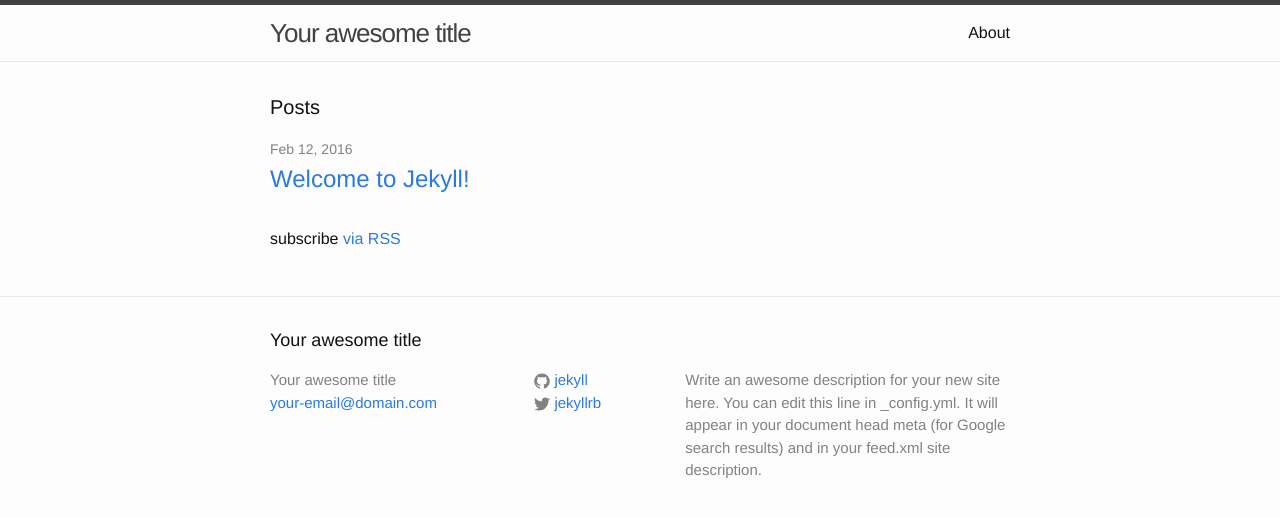
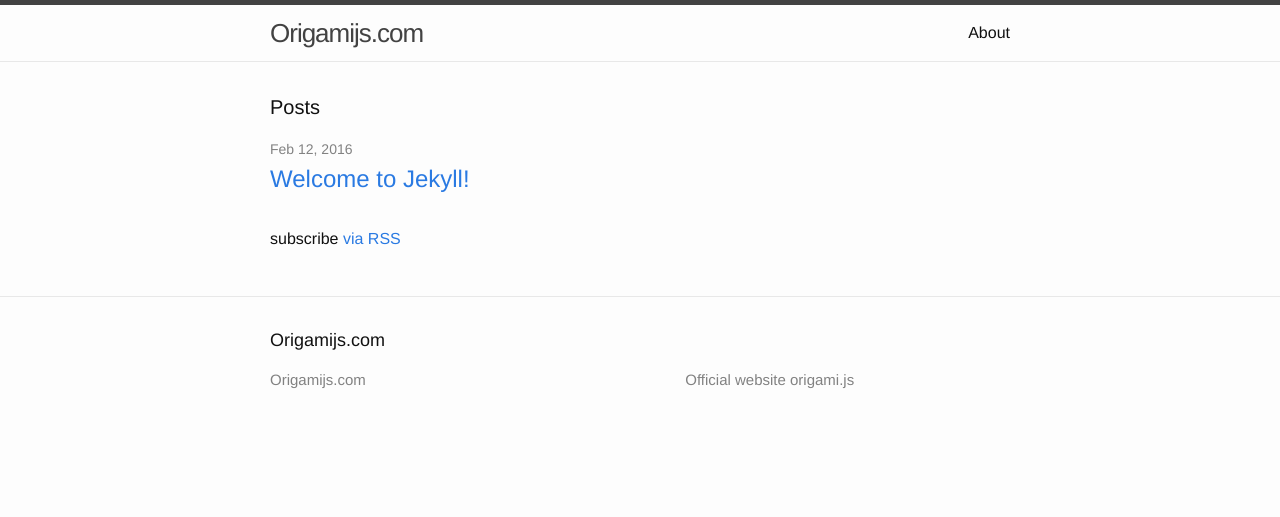
Before and after one commit to raphamorim/origamijs, a Jekyll site: the page built from index.html, in a window 1280 px wide. Shown: the top 517 px of the page. Built offline with Jekyll 4.4.1, drawn with Linux system fonts in a browser that asks for light colours.

Commit message:
config default of jekyll removed

```diff
--- a/_config.yml
+++ b/_config.yml
@@ -1,21 +1,12 @@
-# Welcome to Jekyll!
-#
-# This config file is meant for settings that affect your whole blog, values
-# which you are expected to set up once and rarely need to edit after that.
-# For technical reasons, this file is *NOT* reloaded automatically when you use
-# 'jekyll serve'. If you change this file, please restart the server process.
-
 # Site settings
-title: Your awesome title
-email: your-email@domain.com
-description: > # this means to ignore newlines until "baseurl:"
-  Write an awesome description for your new site here. You can edit this
-  line in _config.yml. It will appear in your document head meta (for
-  Google search results) and in your feed.xml site description.
+title: Origamijs.com
+email: #
+description: >
+  Official website origami.js
 baseurl: "" # the subpath of your site, e.g. /blog
-url: "http://yourdomain.com" # the base hostname & protocol for your site
-twitter_username: jekyllrb
-github_username:  jekyll
+url: # "http://origamijs.com"
+twitter_username: #
+github_username:  #
 
 # Build settings
 markdown: kramdown
```
